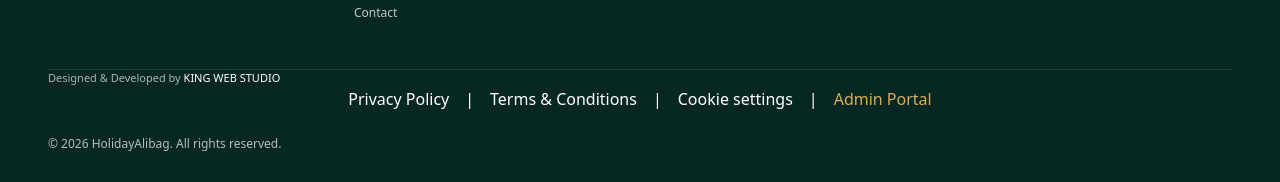
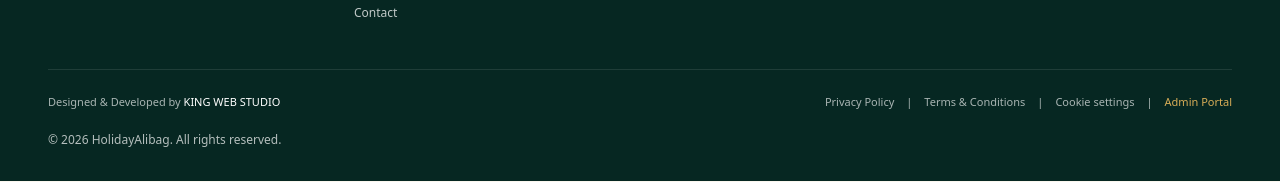
Before and after one commit to kingwebstudio-in/holidayalibaug, a React (Vite) app: page / in a window 1280 px wide. Shown: the part 2952-3134 px from the top of the page. Built offline with nearby package versions, Linux system fonts and the light colour scheme; no server answers.

Commit message:
Fix villa amenities form UI 4

```diff
--- a/src/components/layout/SiteFooter.tsx
+++ b/src/components/layout/SiteFooter.tsx
@@ -218,52 +218,45 @@
           </div>
         </div>
 
-        {/* Bottom Row */}
-        {/* <div className="pt-6 flex flex-col sm:flex-row items-center justify-between gap-4 text-[12px] text-white/70">
-          <div>
-            © {currentYear} HolidayAlibag. All rights reserved.
-          </div> */}
-
-           <div className="text-[11px] text-white/65">
-  Designed & Developed by{' '}
+        {/* Footer attribution and legal links */}
+        <div className="pt-6 flex flex-col sm:flex-row items-center justify-between gap-4 text-[11px] text-white/65">
+          <div className="text-center sm:text-left">
+            Designed &amp; Developed by{' '}
             <a
               href="https://kingwebstudio.in"
               target="_blank"
               rel="noopener noreferrer"
-    className="hover:underline text-white"
+              className="text-white hover:underline"
             >
               KING WEB STUDIO
             </a>
           </div>
 
-          <div className="flex items-center gap-4 flex-wrap justify-center">
+          <nav
+            aria-label="Footer legal links"
+            className="flex flex-wrap items-center justify-center sm:justify-end gap-x-3 gap-y-2 text-center"
+          >
             <Link to="/privacy-policy" className="hover:text-white transition-colors">Privacy Policy</Link>
             <span aria-hidden="true">|</span>
             <Link to="/terms-and-conditions" className="hover:text-white transition-colors">Terms &amp; Conditions</Link>
-            {consent && (<><span aria-hidden="true">|</span><button type="button" onClick={consent.openPreferences} className="hover:text-white transition-colors">Cookie settings</button></>)}
+            {consent && (
+              <>
                 <span aria-hidden="true">|</span>
-            <a href="/admin" className="text-[#D8AD57] hover:text-[#D8AD57] transition-colors">
+                <button type="button" onClick={consent.openPreferences} className="hover:text-white transition-colors">
+                  Cookie settings
+                </button>
+              </>
+            )}
+            <span aria-hidden="true">|</span>
+            <a href="/admin" className="text-[#D8AD57] hover:text-[#E8C77F] transition-colors">
               Admin Portal
             </a>
+          </nav>
         </div>
 
-        {/* <div className="text-[11px] text-white/65">
-  Designed & Developed by{' '}
-  <a
-    href="https://kingwebstudio.in"
-    target="_blank"
-    rel="noopener noreferrer"
-    className="hover:underline text-white"
-  >
-    KING WEB STUDIO
-  </a>
-</div> */}
-<div className="pt-6 flex flex-col sm:flex-row items-center justify-between gap-4 text-[12px] text-white/70">
-          <div>
+        {/* Copyright */}
+        <div className="pt-5 text-[12px] text-white/70 text-center sm:text-left">
           © {currentYear} HolidayAlibag. All rights reserved.
-          </div>
-
-
         </div>
       </div>
     </footer>
```
Lines whose indentation alone changed are shown as unchanged.
